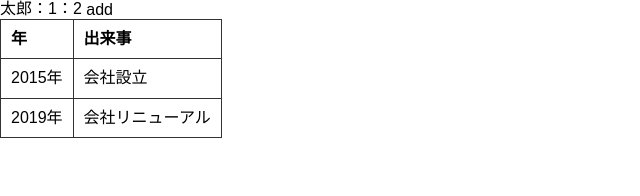
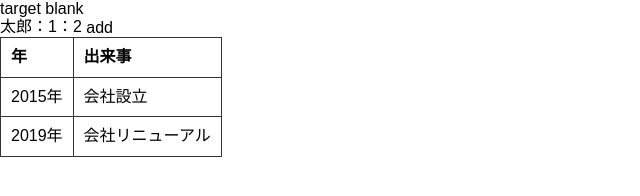
Before and after one commit to ruuuk765/CheatSheet, a plain HTML site: page index.html in a window 1280 px wide. Shown: the whole page, without its empty margins (0-640 px from the left). Drawn offline with nearby package versions, Linux system fonts and the light colour scheme.

Commit message:
add target blank

```diff
--- a/index.html
+++ b/index.html
@@ -11,6 +11,8 @@
 </head>
 
 <body>
+  <a href="./template.html" target="_blank" rel="noopener noreferrer">target blank</a>
+
   <header></header>
   <div id="app">
     {{name}}：{{age}}：{{now}}
```
